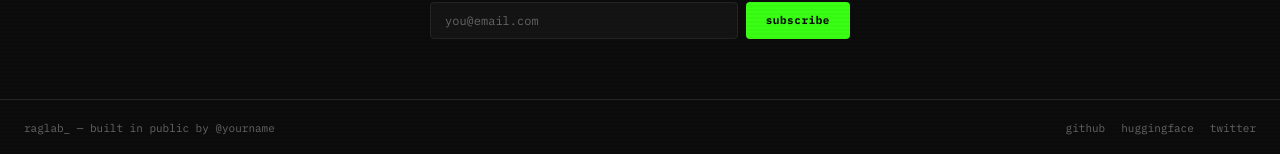
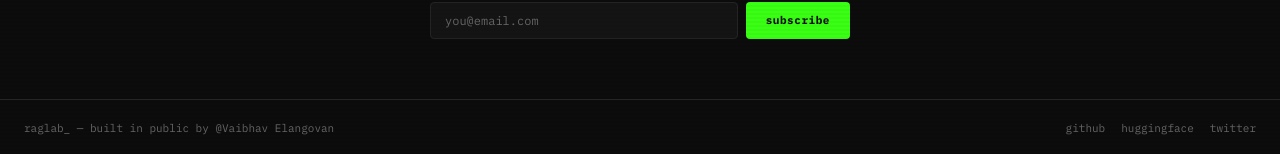
Before and after one commit to Vaibhav1196/raglab-site, a Jekyll site: the page built from index.html, in a window 1280 px wide and 900 px high, scrolled down 2103 px. Shown: the part 743-897 px from the top of the window. Built offline with Jekyll 4.4.1, drawn with Linux system fonts in a browser that asks for light colours.

Commit message:
Site file commit-3

```diff
--- a/_config.yml
+++ b/_config.yml
@@ -16,10 +16,10 @@
   and letting you try each one live.
 
 # Your personal links (leave blank to hide)
-github_url: "https://github.com/yourname/hybrid-rag-lab"
-huggingface_url: "https://huggingface.co/yourname"
-twitter_url: "https://twitter.com/yourname"
-author_handle: "@yourname"
+github_url: "https://github.com/Vaibhav1196"
+huggingface_url: "https://huggingface.co/bot-propagation"
+twitter_url: "https://x.com/Vaibhave1013430"
+author_handle: "@Vaibhav Elangovan"
 
 # Hero terminal lines — edit these to change the intro
 hero_lines:
```
Also changed, not shown: 1 other file.
